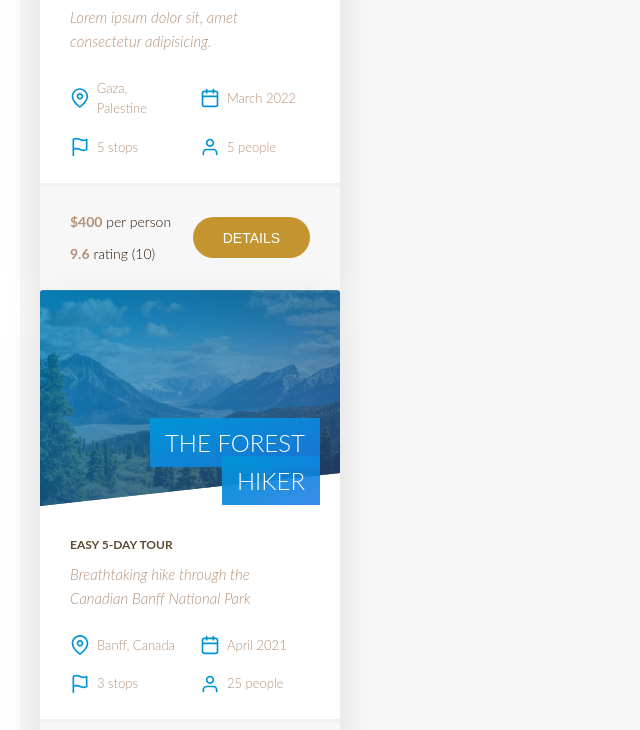
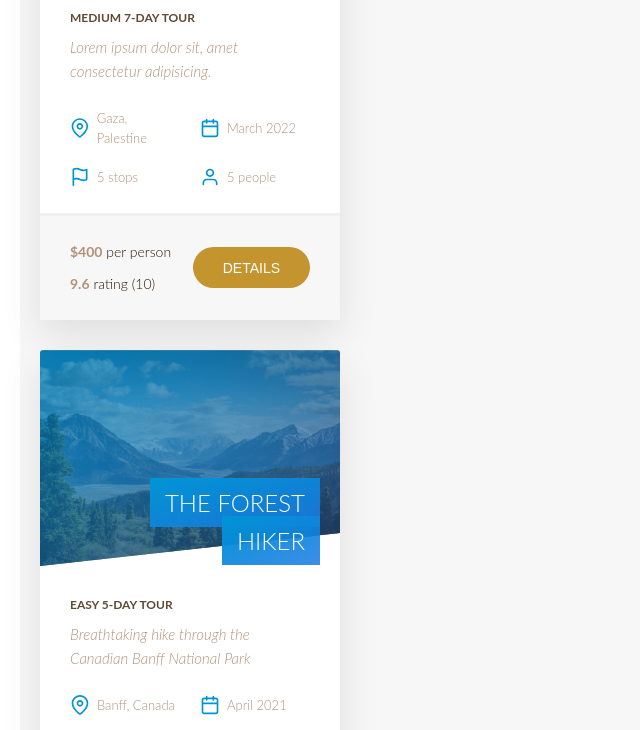
Before and after one commit to GSG-CF05/Novelty-Travel-Team5, a plain HTML site: page overview/destenation-page/destenation.html in a window 1280 px wide. Shown: the part 317-1047 px from the top of the page, without its empty margins (0-640 px from the left). Drawn offline with Linux system fonts and the light colour scheme.

Commit message:
add style to another card relates #7

```diff
--- a/overview/destenation-page/style.css
+++ b/overview/destenation-page/style.css
@@ -89,6 +89,7 @@ body {
 }
 
 .card-container {
+  margin: 3rem 0;
   max-width: 100%;
   /* margin: 0 auto; */
   display: grid;
```
